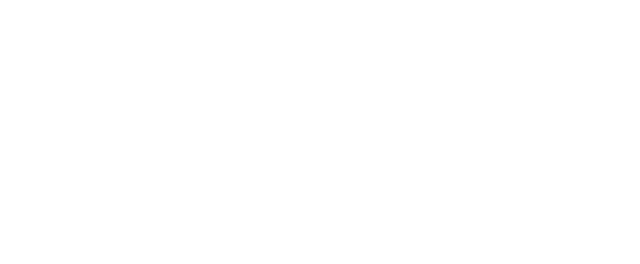
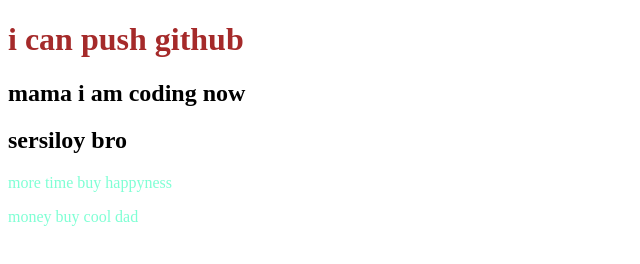
Before and after one commit to Jihanhossain/my-secend-love, a plain HTML site: page index.html in a window 1280 px wide. Shown: the whole page, without its empty margins (0-640 px from the left). Drawn offline with Linux system fonts and the light colour scheme.

Commit message:
see more

```diff
--- a/index.html
+++ b/index.html
@@ -5,8 +5,13 @@
     <meta http-equiv="X-UA-Compatible" content="IE=edge">
     <meta name="viewport" content="width=device-width, initial-scale=1.0">
     <title>my secend repo</title>
+    <link rel="stylesheet" href="style.css">
 </head>
 <body>
-
+   <h1> i can push github</h1>
+   <h2> mama i am coding now</h2>
+   <h2> sersiloy bro</h2>
+   <p>more time buy happyness</p>
+   <p>money buy cool dad</p>
 </body>
 </html>
--- /dev/null
+++ b/style.css
@@ -0,0 +1,6 @@
+p{
+    color: aquamarine;
+}
+h1{
+  color: brown;
+}
```
